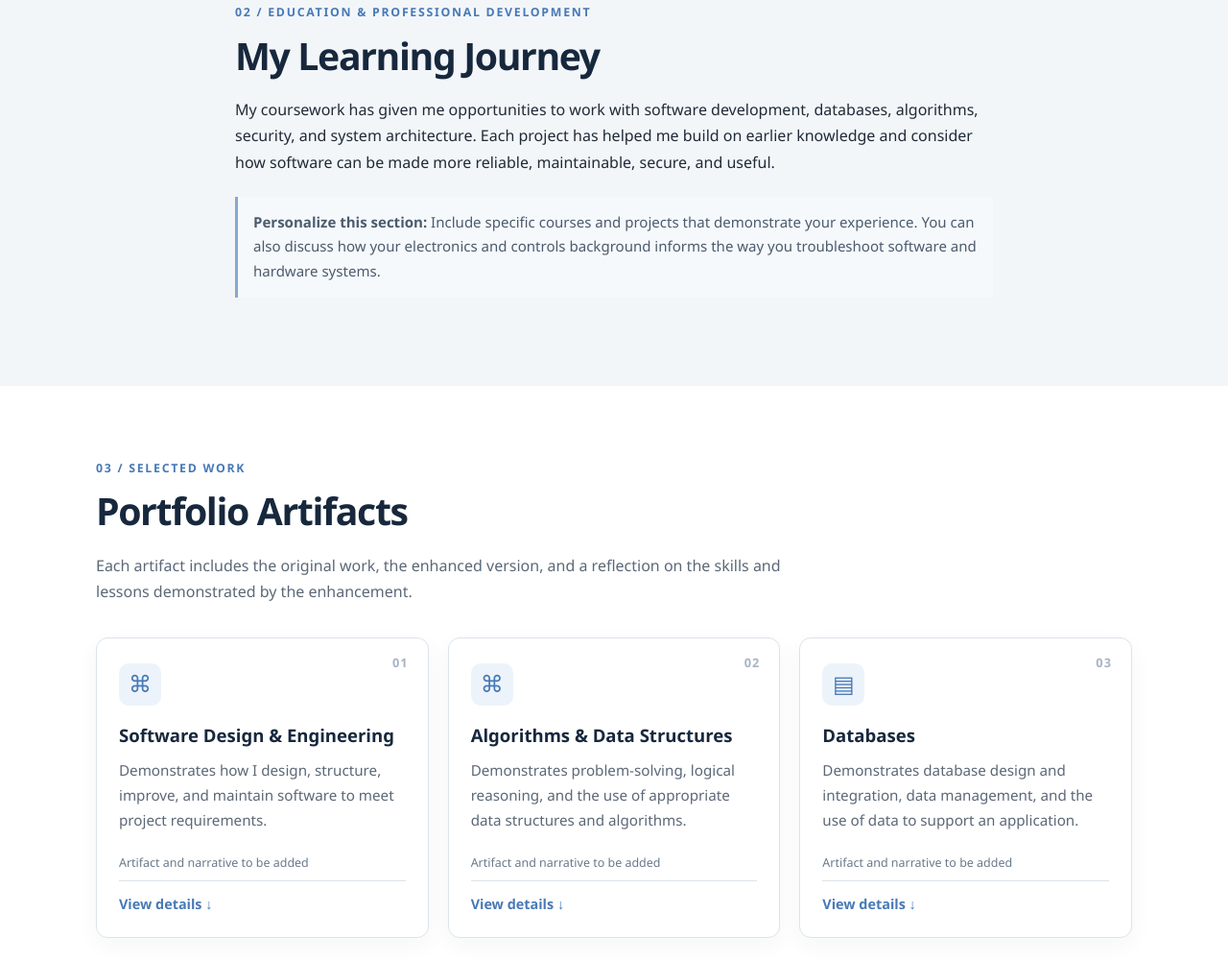
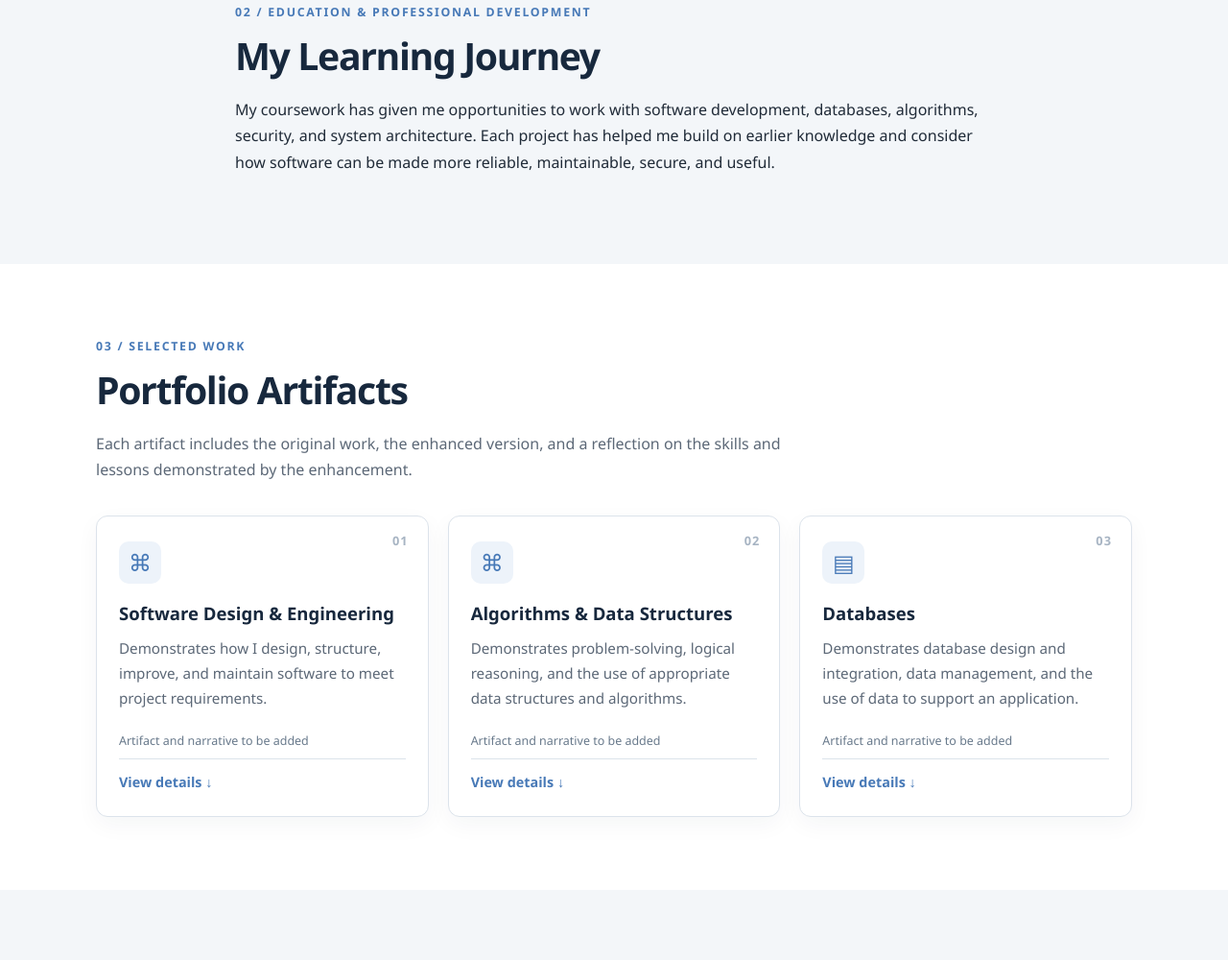
Before and after one commit to PStegall1973/PStegall1973.github.io, a plain HTML site: page index.html in a window 1280 px wide. Shown: the part 1116-2116 px from the top of the page at 96% size. Drawn offline with Linux system fonts and the light colour scheme.

Commit message:
Comment out education section placeholder note
Comment out placeholder note for personalization.

```diff
--- a/index.html
+++ b/index.html
@@ -48,7 +48,7 @@
         <p class="section-label">02 / EDUCATION & PROFESSIONAL DEVELOPMENT</p>
         <h2>My Learning Journey</h2>
         <p>My coursework has given me opportunities to work with software development, databases, algorithms, security, and system architecture. Each project has helped me build on earlier knowledge and consider how software can be made more reliable, maintainable, secure, and useful.</p>
-        <p class="placeholder-note"><strong>Personalize this section:</strong> Include specific courses and projects that demonstrate your experience. You can also discuss how your electronics and controls background informs the way you troubleshoot software and hardware systems.</p>
+       <!-- <p class="placeholder-note"><strong>Personalize this section:</strong> Include specific courses and projects that demonstrate my experience. Also discuss how my electronics and controls background informs the way I troubleshoot software and hardware systems.</p>-->
       </div>
     </section>
 
```
